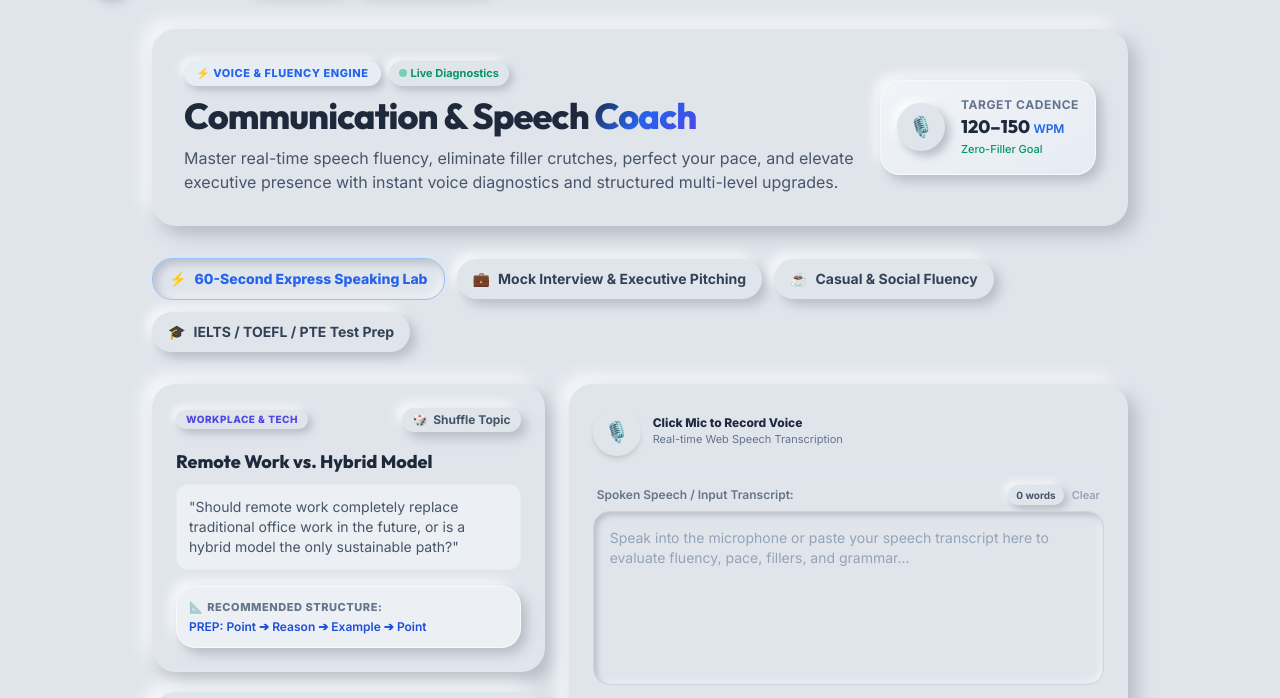
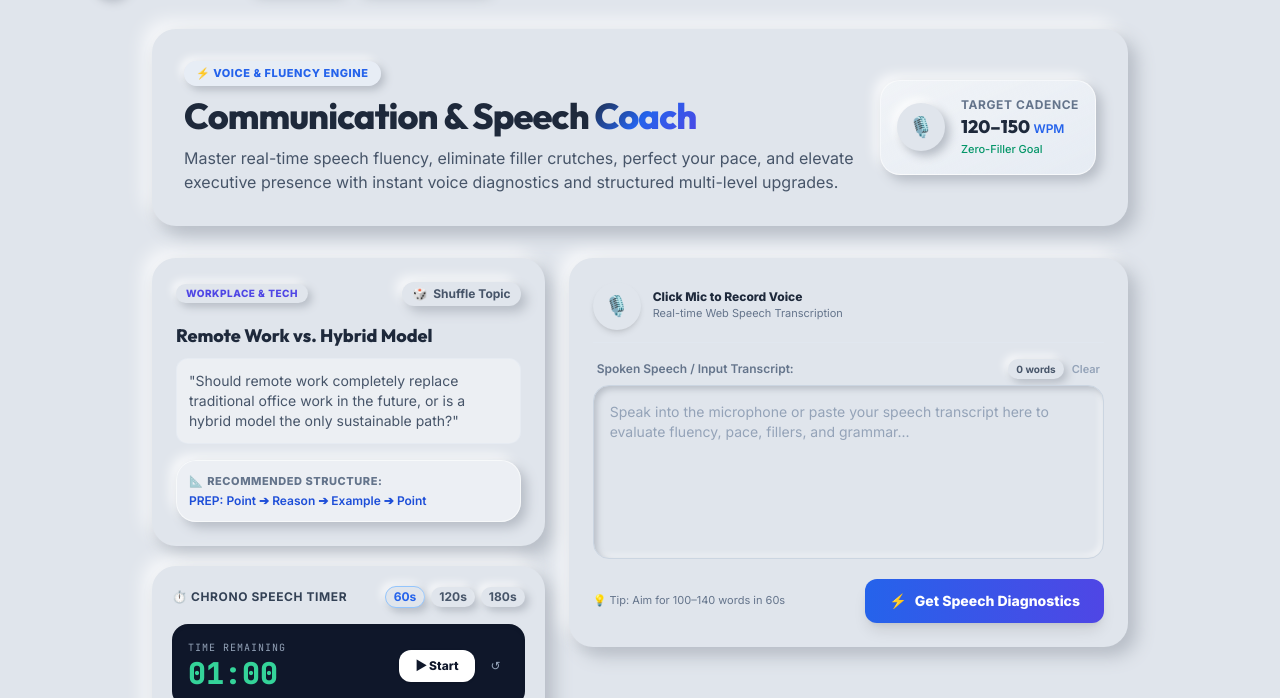
Before and after one commit to nikhillportfolio-cmd/FindYourPath, a website: page public/coach.html in a window 1280 px wide. Shown: the part 67-765 px from the top of the page. Drawn offline with nearby package versions, Linux system fonts and the light colour scheme; no server answers.

Commit message:
Communication section

```diff
--- a/public/coach.html
+++ b/public/coach.html
@@ -285,9 +285,7 @@
                     <span class="neu-badge px-3 py-1 text-[11px] font-extrabold uppercase tracking-wider text-blue-600 bg-blue-50/50">
                         ⚡ Voice & Fluency Engine
                     </span>
-                    <span class="neu-badge px-2.5 py-1 text-[11px] font-bold text-emerald-600 flex items-center gap-1">
-                        <span class="w-2 h-2 rounded-full bg-emerald-500 animate-pulse"></span> Live Diagnostics
-                    </span>
+
                 </div>
                 <h1 class="text-2xl sm:text-4xl font-extrabold text-slate-800 tracking-tight leading-tight">
                     Communication & Speech <span class="text-gradient">Coach</span>
@@ -310,21 +308,7 @@
             </div>
         </section>
 
-        <!-- TRACK SELECTOR TABS -->
-        <section class="flex flex-wrap items-center gap-2 sm:gap-3">
-            <button type="button" onclick="selectTrack('express')" id="tab-express" class="track-tab-btn neu-btn pressed px-4 py-2.5 text-xs sm:text-sm font-extrabold text-blue-600 flex items-center gap-2 border border-blue-300">
-                <span>⚡</span> 60-Second Express Speaking Lab
-            </button>
-            <button type="button" onclick="selectTrack('interview')" id="tab-interview" class="track-tab-btn neu-btn px-4 py-2.5 text-xs sm:text-sm font-bold text-slate-700 hover:text-blue-600 flex items-center gap-2">
-                <span>💼</span> Mock Interview & Executive Pitching
-            </button>
-            <button type="button" onclick="selectTrack('casual')" id="tab-casual" class="track-tab-btn neu-btn px-4 py-2.5 text-xs sm:text-sm font-bold text-slate-700 hover:text-blue-600 flex items-center gap-2">
-                <span>☕</span> Casual & Social Fluency
-            </button>
-            <button type="button" onclick="selectTrack('ielts')" id="tab-ielts" class="track-tab-btn neu-btn px-4 py-2.5 text-xs sm:text-sm font-bold text-slate-700 hover:text-blue-600 flex items-center gap-2">
-                <span>🎓</span> IELTS / TOEFL / PTE Test Prep
-            </button>
-        </section>
+
 
         <!-- PRACTICE STUDIO WORKSPACE -->
         <section class="grid grid-cols-1 lg:grid-cols-12 gap-6">
```
